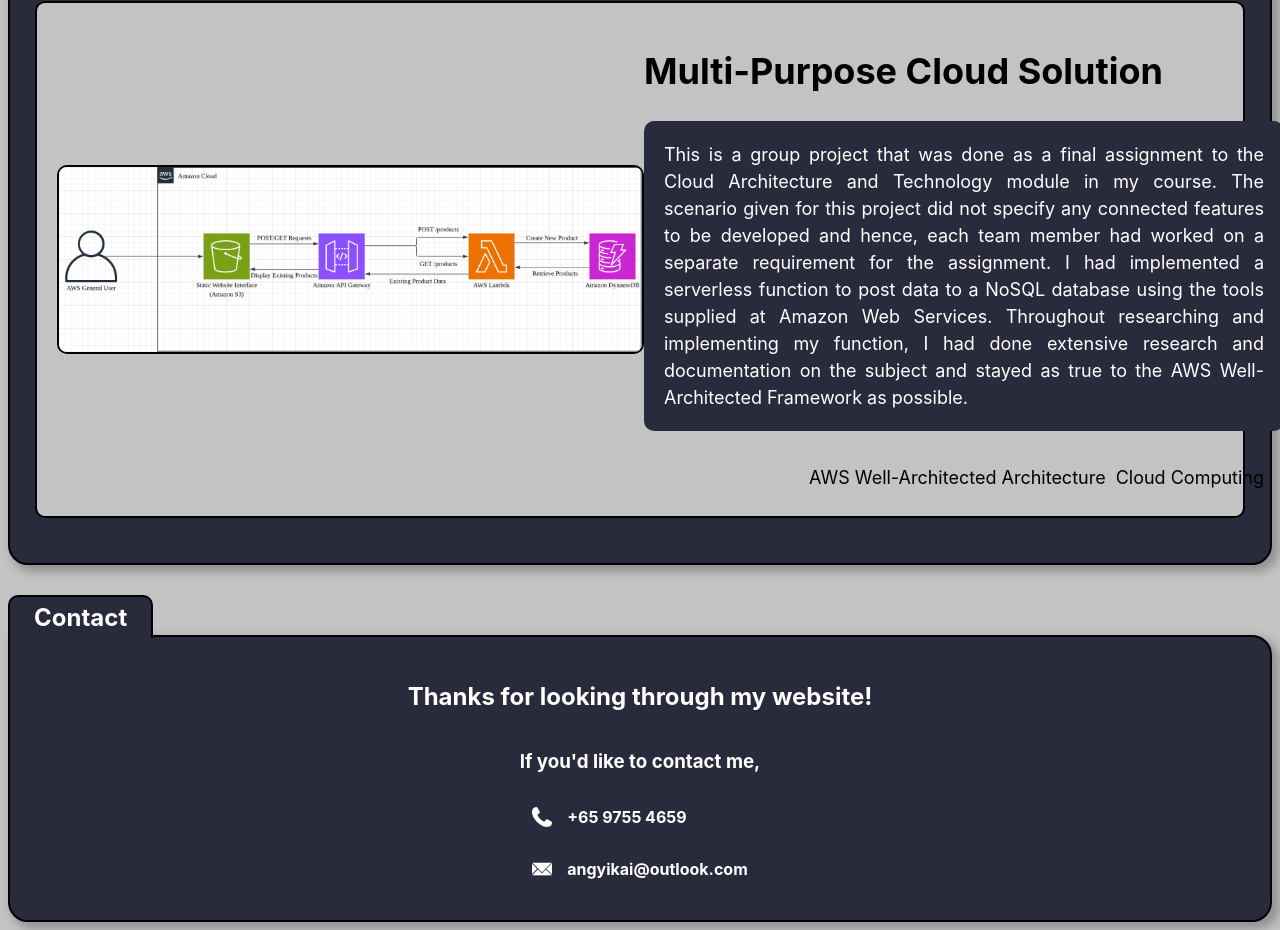
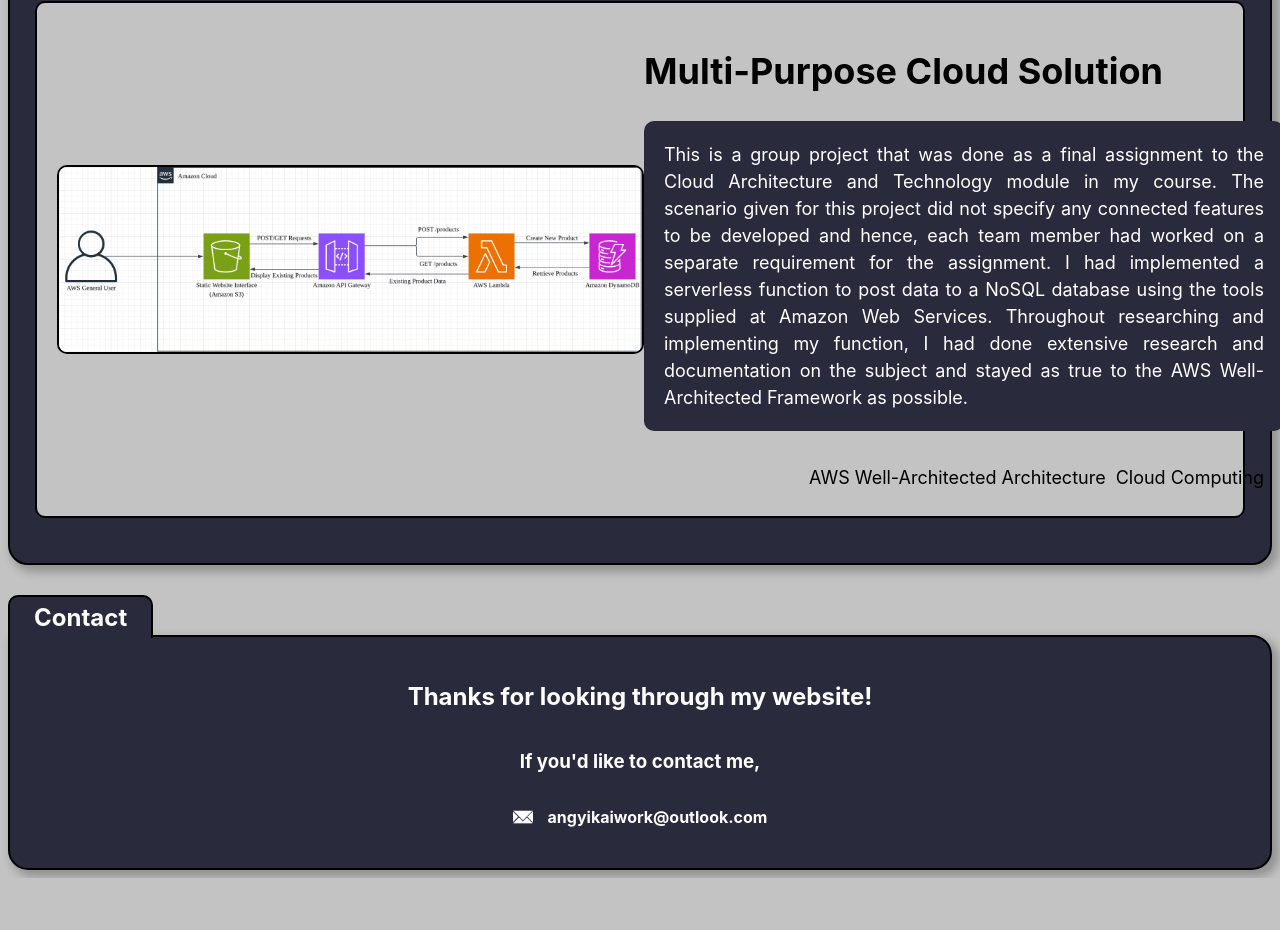
Before and after one commit to ka1-tgd/Portfolio-Website, a plain HTML site: page html/index.html in a window 1280 px wide. Shown: the part 2689-3619 px from the top of the page. After the commit the page ends 3567 px from the top, so only its background shows below. Drawn offline with Linux system fonts and the light colour scheme.

Commit message:
Changed contact email

```diff
--- a/html/index.html
+++ b/html/index.html
@@ -205,12 +205,8 @@
                 <h3>If you'd like to contact me,</h3>
                 <div class="contact-details">
                     <div>
-                        <img src="../files/images/contacts/phone_icon.png" alt="Phone Icon" title="Message me!" width="20" height="20">
-                        <p>+65 9755 4659</p>
-                    </div>
-                    <div>
                         <img src="../files/images/contacts/email_icon.png" alt="Email Icon" title="Email me!" width="20" height="20">
-                        <p>angyikai@outlook.com</p>
+                        <p>angyikaiwork@outlook.com</p>
                     </div>
                 </div>
             </div>
```
